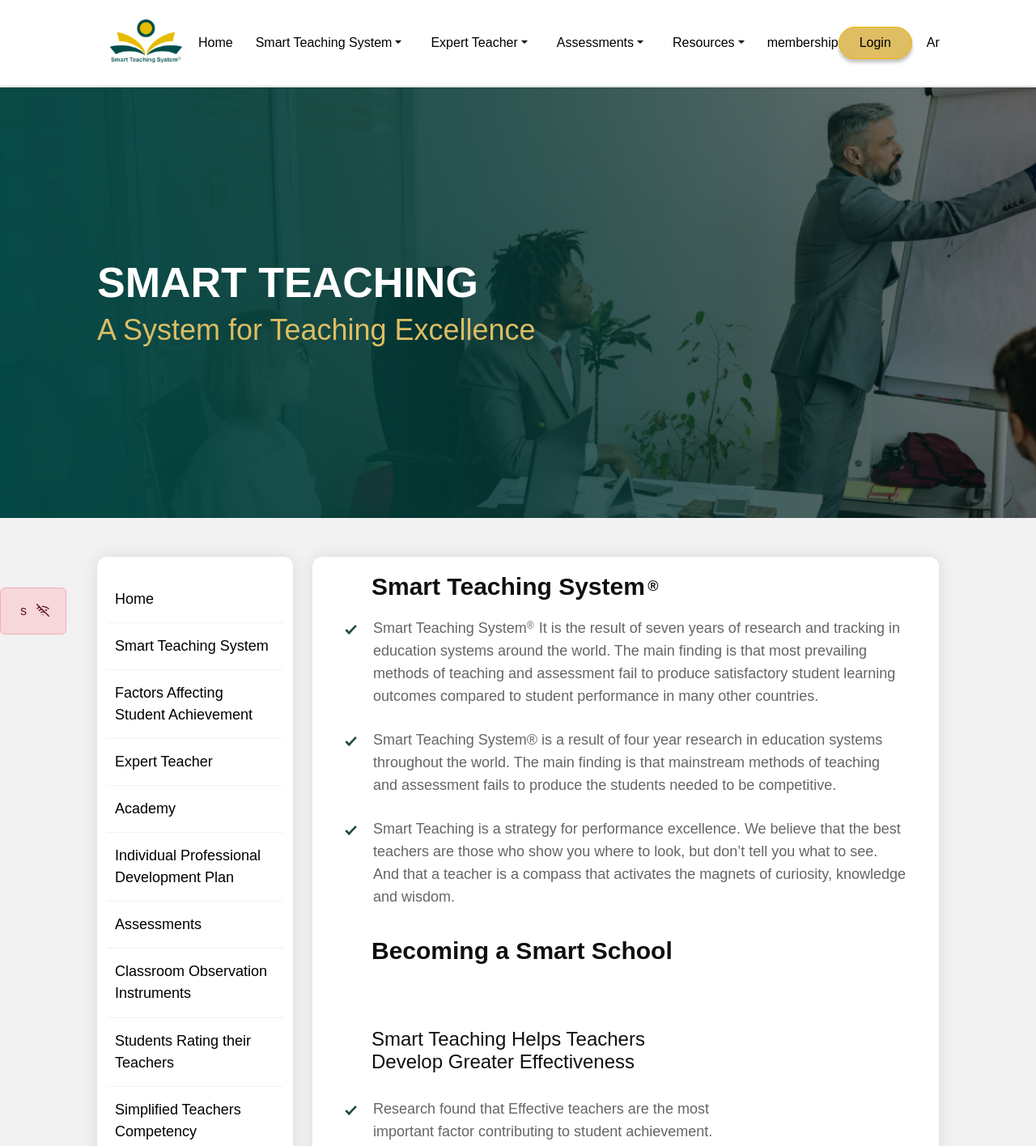
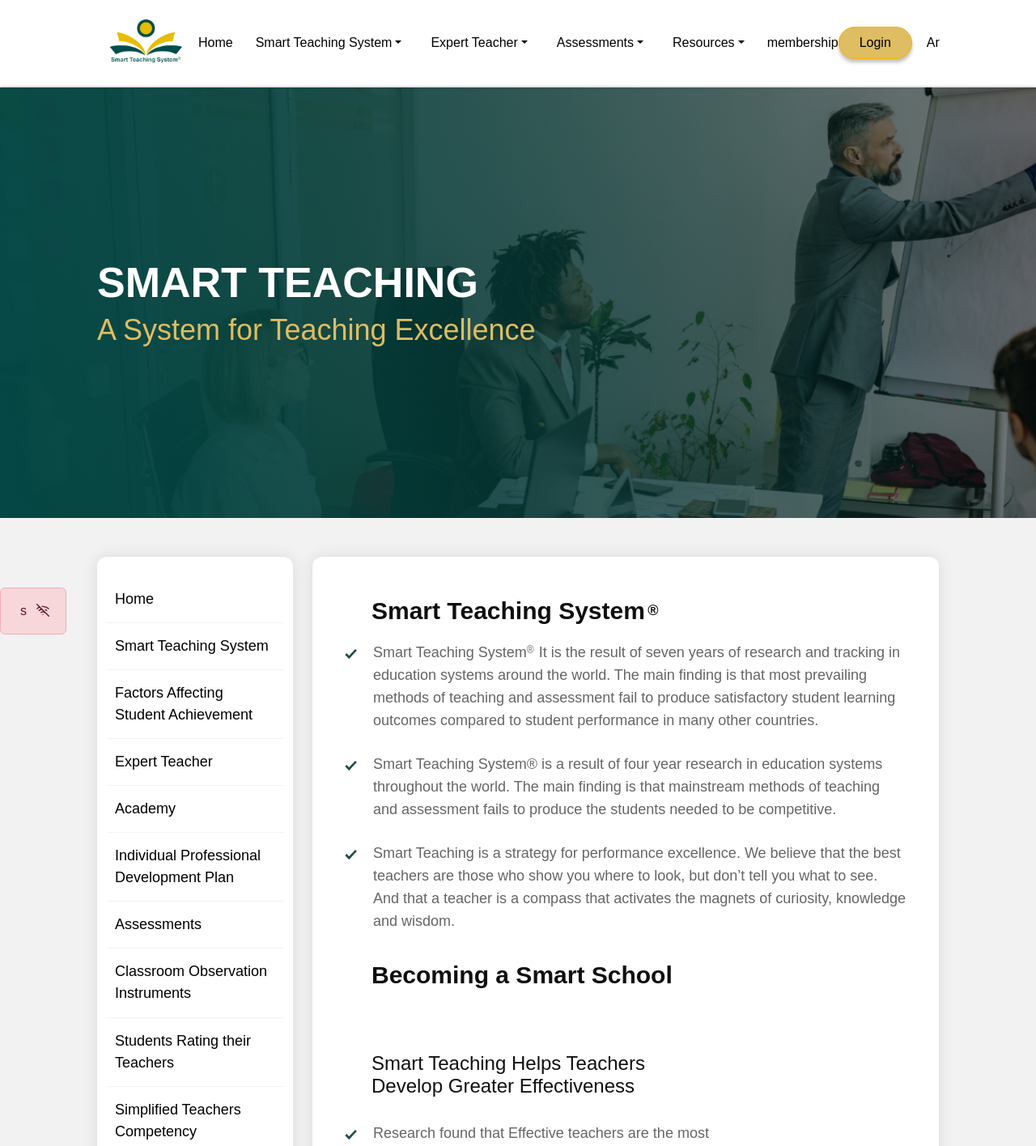
Before and after one commit to Maha4Gaber/smart-teaching-main, a React (Vite) app: page /smart-teaching in a window 1280 px wide. Shown: the top 1416 px of the page at 81% size. Built offline with nearby package versions, Linux system fonts and the light colour scheme.

Commit message:
Update MiddleSmartTeaching.module.css

```diff
--- a/src/Components/MiddleSmartTeaching/MiddleSmartTeaching.module.css
+++ b/src/Components/MiddleSmartTeaching/MiddleSmartTeaching.module.css
@@ -1,7 +1,7 @@
 .middleSmart {
   max-width: 100%;
   flex-shrink: 0;
-  padding: 10px 40px;
+  padding: 40px 40px;
   border-radius: 12px;
   background: var(--white, #fff);
   box-shadow: 0px 0px 20px 0px rgba(0, 0, 0, 0.1);
```
